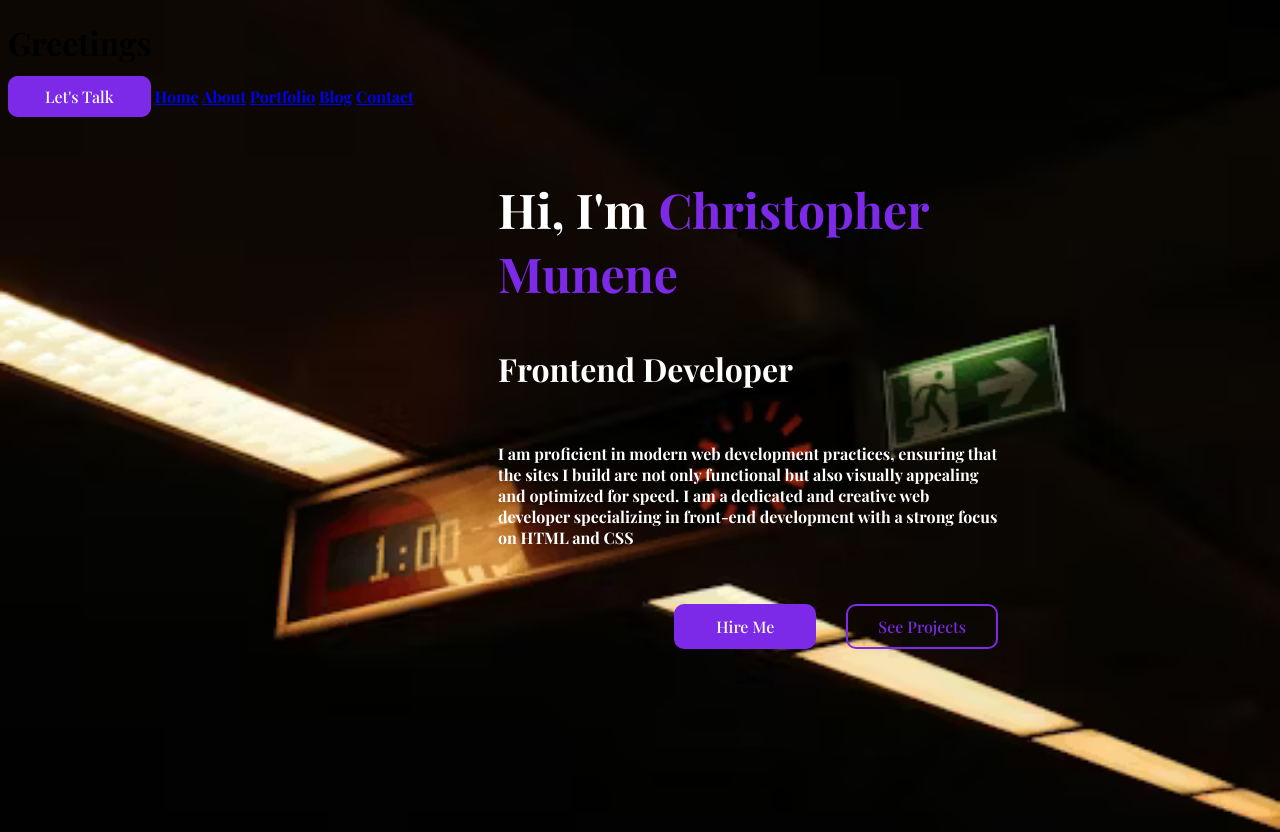
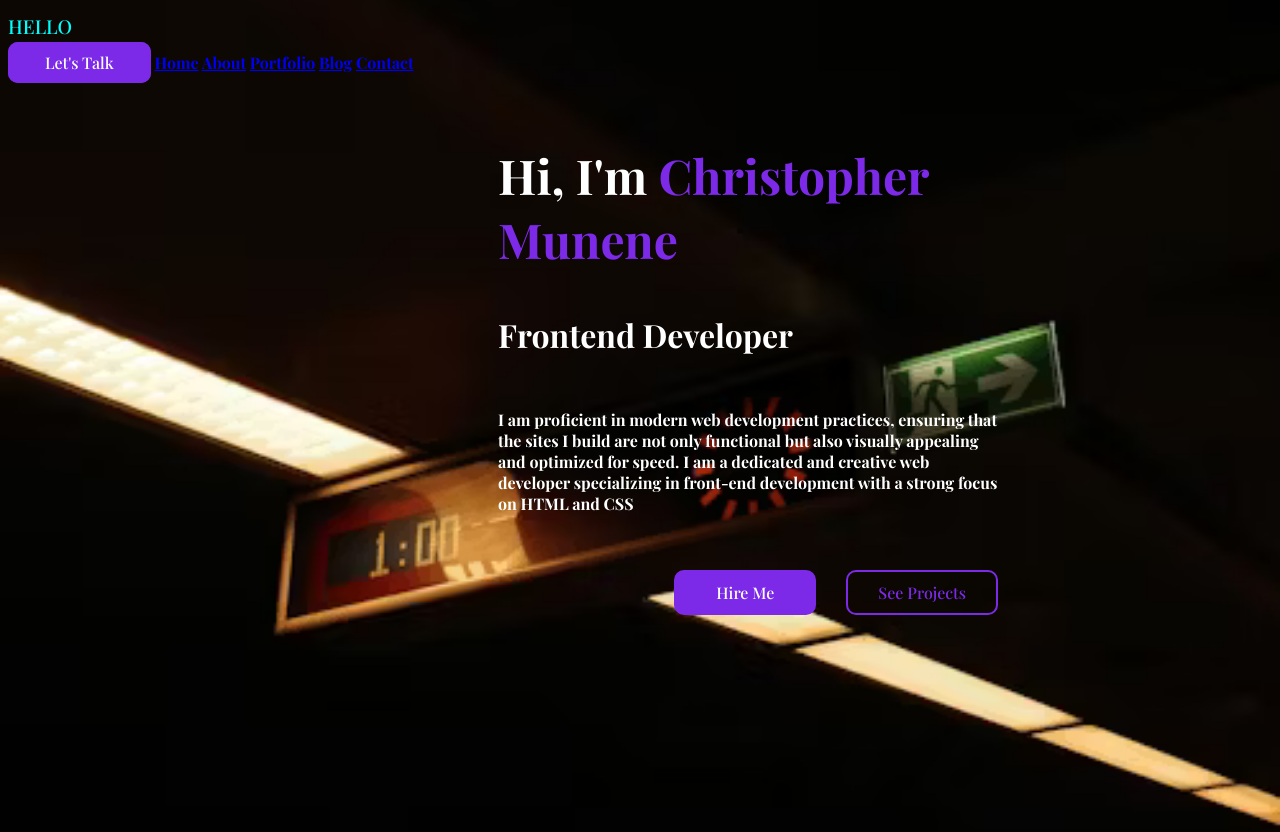
Before and after one commit to vice305/My-Personal-website, a plain HTML site: page index.html in a window 1280 px wide. Shown: the top 832 px of the page. Drawn offline with nearby package versions, Linux system fonts and the light colour scheme; a web font is replaced by a local one.

Commit message:
portfolio

```diff
--- a/index.html
+++ b/index.html
@@ -8,7 +8,7 @@
     <title>My Personal Wbsite</title>
 </head>
 <body>
-    <h1 class="HELLO">Greetings</h1>
+    <h1 class="Greetings">HELLO</h1>
     <nav class="navigation">
     </nav>
     <a href="#" class="btn-talk">Let's Talk</a>
--- a/style.css
+++ b/style.css
@@ -12,6 +12,7 @@
     font-weight: 500;
     font-size: larger;
     opacity: 1;
+    color: aqua;
 
 }
 header {
```
